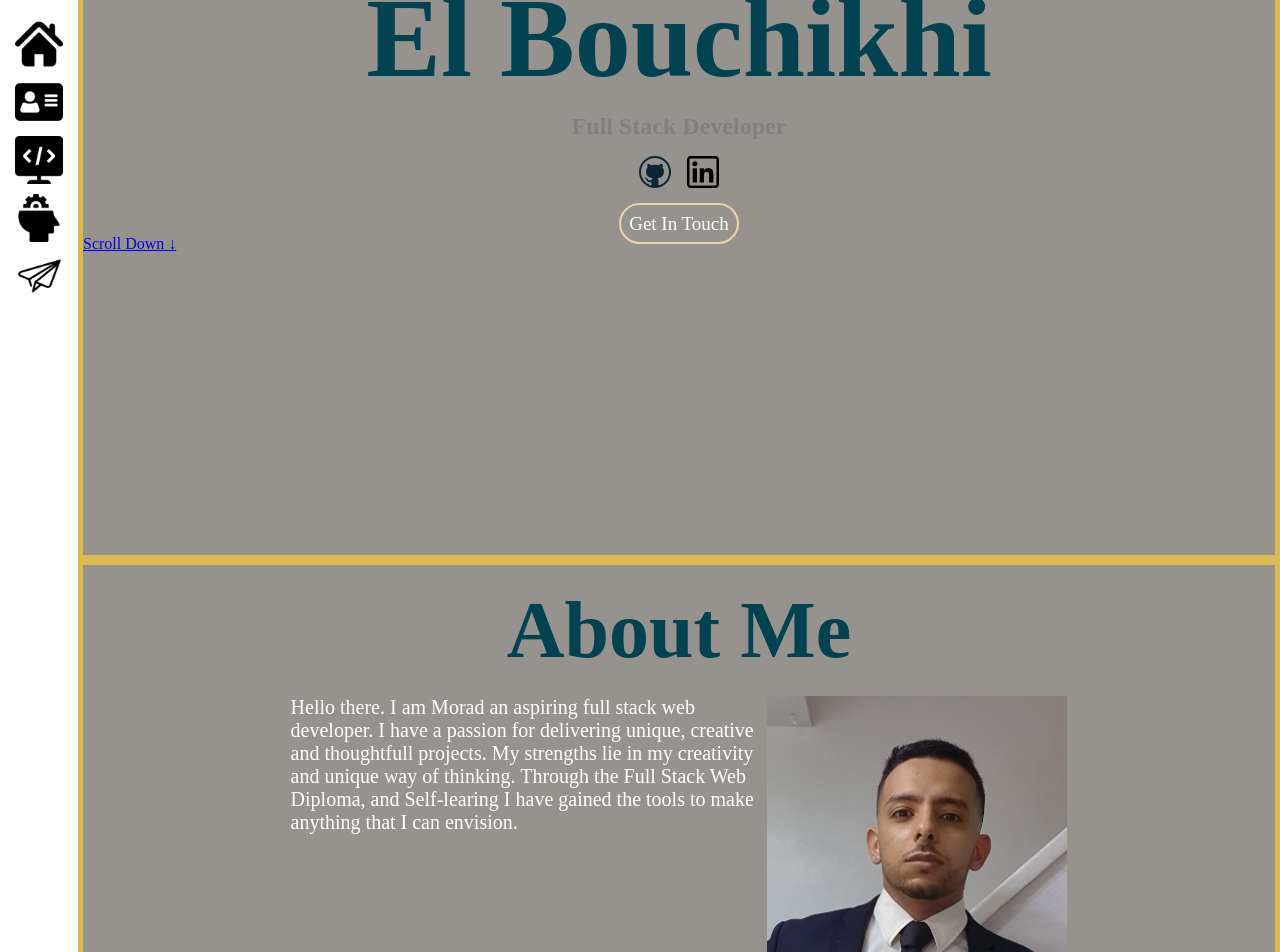
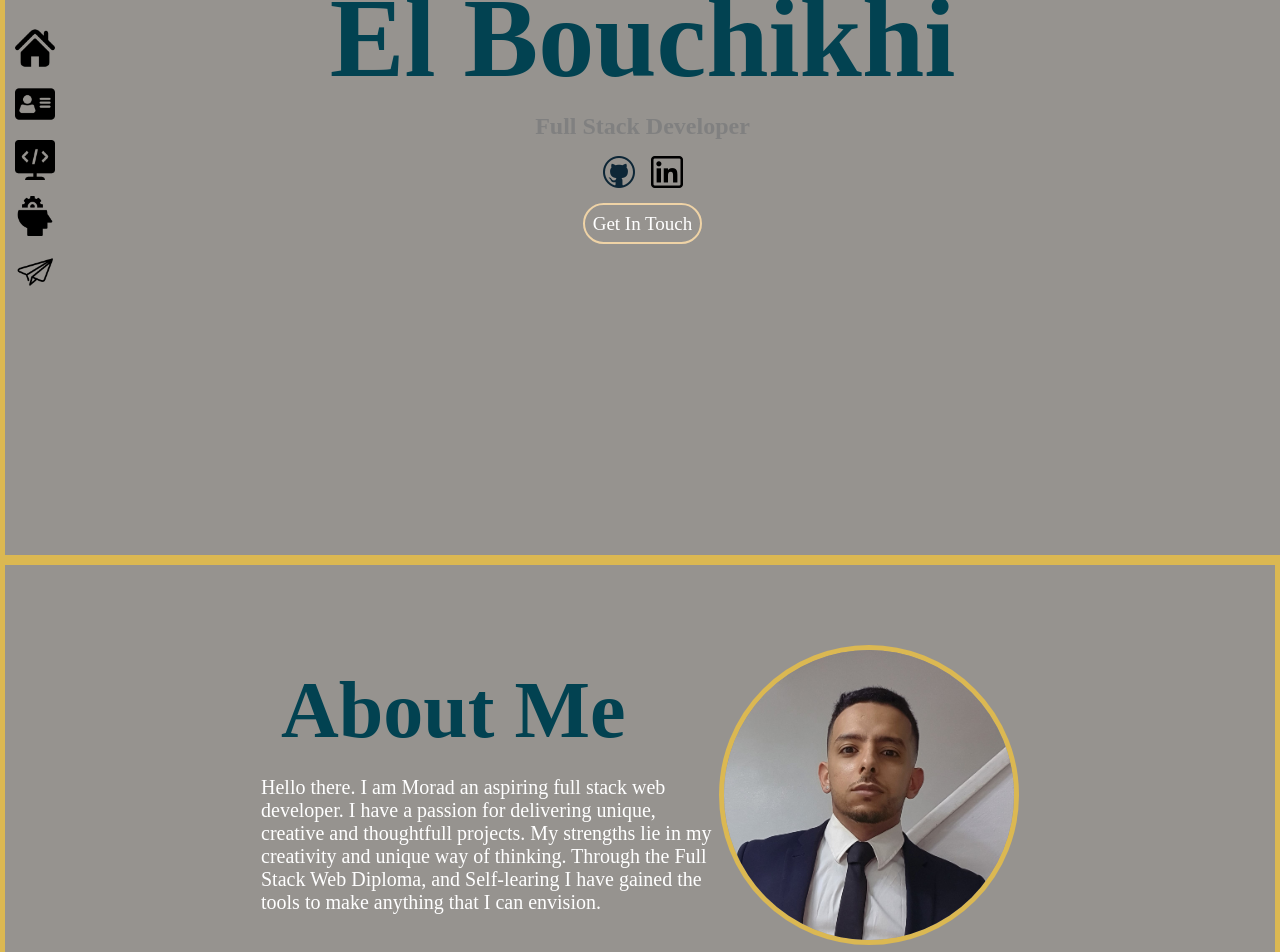
Before and after one commit to Morad17/portfolio-2024, a React (Create React App) app: page / in a window 1280 px wide. Shown: the part 240-1192 px from the top of the page. Built offline with nearby package versions, Linux system fonts and the light colour scheme.

Commit message:
made about page

```diff
--- a/src/assets/scss/base.scss
+++ b/src/assets/scss/base.scss
@@ -1,3 +1,5 @@
+@import "./animation.scss";
+
 *{
     box-sizing: border-box;
     margin: 0;
@@ -12,6 +14,21 @@
     $turquoise: #024251;
     $gold: #dbb852;
     $gray: #96938f;
+
+::-webkit-scrollbar{
+    width: 10px;
+    background: gold;
+    color: $gray;
+}
+
+::-webkit-scrollbar-track {
+    width: 10px;
+    background: $gray;
+}
+::-webkit-scrollbar-thumb {
+    width: 10px;
+    background: $turquoise;
+}
 
 
 ///App ///
@@ -30,6 +47,7 @@
     width: 100%;
     background-color: $gray;
     border: 5px solid $gold;
+    border-right: none;
     .hero-title-row{
         margin-top: 10vh;
         align-items: center;
@@ -93,13 +111,17 @@
 
 /// Nav ///
 
-.navbar{
+.sidenav{
     display: flex;
     flex-direction: column;
     justify-content: center;
-    width: 10vw;
+    // width: 10vw;
     height: 100vh;
     padding: 0 15px;
+    position: fixed;
+    .navigation{
+
+    }
     ul li{
         list-style: none;
     }
@@ -109,8 +131,8 @@
             color: black;
             text-decoration: none;
             img{
-                padding: 5px 0;
-                width: 48px;
+                padding: 8px 0;
+                width: 40px;
             }
             p{
                 font-size: 30px;
@@ -126,28 +148,32 @@
     border: 5px solid $gold;
     background-color: $gray;
     color: white;
+    padding: 10vh 20vw;
     .profile-image{
         width: 300px;
+        border-radius: 50%;
+        border: 5px solid $gold;
     }
     .tech-logo{
         width: 96px;
         padding: 5px;
-        border: 2px solid gold;
+        border: 2px solid $gold;
         margin:10px ;
     }
     .about-row{
         display: flex;
         flex-direction: row;
-        justify-content: center;
+    }
+    .section-1,.section-2{
+        display: inline;
     }
     .about-title{
         font-size: 5em;
-        text-align: center;
         padding: 20px;
         color: $turquoise;
+        margin: 0;
     }
     .about-text{
-        width: 40%;
         font-size: 20px;
     }
     .tech-row{
--- a/src/components/SideNav.jsx
+++ b/src/components/SideNav.jsx
@@ -9,8 +9,8 @@ import Skills from '../assets/icons/skills.png'
 
 const SideNav = () => {
   return (
-    <div className="navbar">
-      <ul>
+    <div className="sidenav">
+      <ul className="navigation">
         <li>
           <Link to="/" className="nav-link">
             <img src={Home} alt="" />
--- a/src/pages/About.jsx
+++ b/src/pages/About.jsx
@@ -1,6 +1,6 @@
 import React from 'react'
 
-import profileImage from "../assets/images/about-me-picture.jpg"
+import profileImage from "../assets/images/profile-me.jpg"
 import react from "../assets/icons/react.png"
 import firebase from "../assets/icons/firebase.png"
 import python from "../assets/icons/python.png"
@@ -11,8 +11,10 @@ import mysql from "../assets/icons/mysql.png"
 const About = () => {
   return (
     <div className="about-section">
+
+      <div className="about-row">
+        <div className="section-1">
           <h1 className="about-title">About Me</h1>
-      <div className="about-row">
           <p className="about-text">
             Hello there. I am Morad an aspiring full stack web developer.
             I have a passion for delivering unique, creative and thoughtfull
@@ -20,7 +22,10 @@ const About = () => {
             Through the Full Stack Web Diploma, and Self-learing I have gained the tools
             to make anything that I can envision.
           </p>
+        </div>
         <img className="profile-image"src={profileImage} alt="" />
+
+
       </div>
       <div className="tech-row">
         <img className="tech-logo"src={react} alt="" />
--- a/src/pages/Home.jsx
+++ b/src/pages/Home.jsx
@@ -27,9 +27,6 @@ const Home = () => {
             <a href="#contact-section" className="basic-button">Get In Touch</a>
         </div>
       </div>
-      <div className="scroll-down">
-          <a href="#about-section" >Scroll Down <span> &#8595;</span></a>
-      </div>
     </div>
   )
 }
```
Also changed, not shown: src/assets/images/profile-me.jpg (added), src/assets/scss/animation.scss (added). Lines whose indentation alone changed are shown as unchanged.
